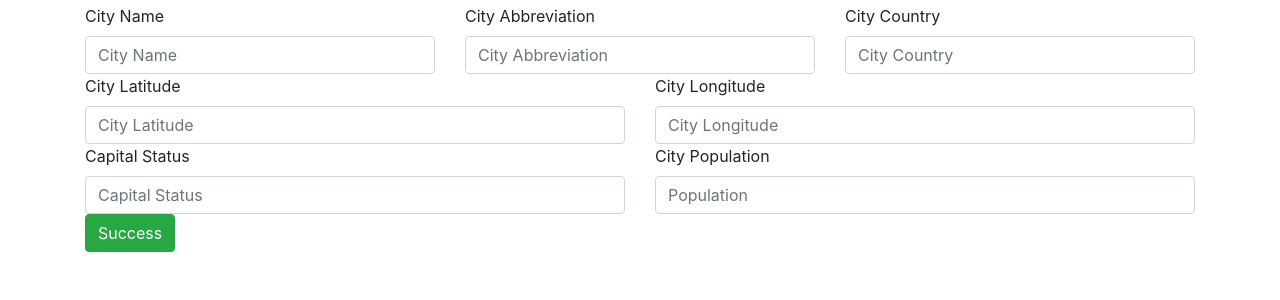
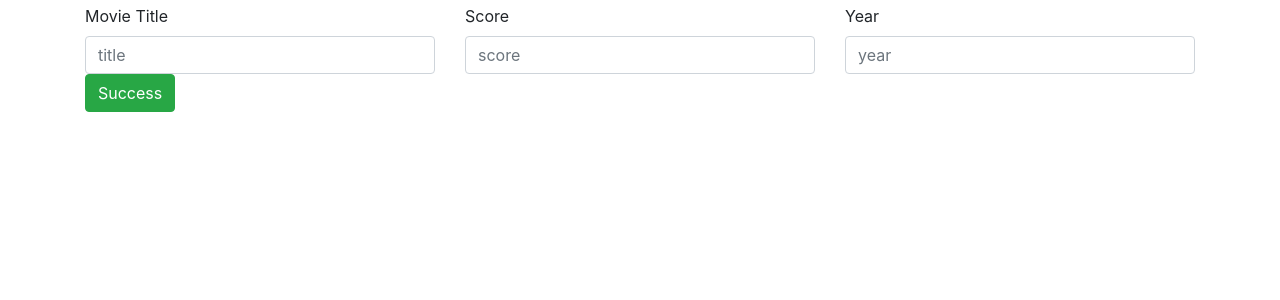
Before and after one commit to jz48/FWA_TeamDJ_IS601, a Flask app: page /mrs/new in a window 1280 px wide. Shown: the part 56-356 px from the top of the page. Run offline with Flask 2, Linux system fonts and the light colour scheme; some libraries are stand-ins or nearby versions.

Commit message:
UPDATE: update new rating function

```diff
--- a/app/app.py
+++ b/app/app.py
@@ -53,16 +53,14 @@ def form_update_post(title):
 
 @app.route('/mrs/new', methods=['GET'])
 def form_insert_get():
-    return render_template('new.html', title='New City Form')
+    return render_template('new.html', title='New Movie Rating Form')
 
 
 @app.route('/mrs/new', methods=['POST'])
 def form_insert_post():
     cursor = mysql.get_db().cursor()
-    inputData = (request.form.get('fldName'), request.form.get('fldLat'), request.form.get('fldLong'),
-                 request.form.get('fldCountry'), request.form.get('fldAbbreviation'),
-                 request.form.get('fldCapitalStatus'), request.form.get('fldPopulation'))
-    sql_insert_query = """INSERT INTO MovieRating (fldName,fldLat,fldLong,fldCountry,fldAbbreviation,fldCapitalStatus,fldPopulation) VALUES (%s, %s,%s, %s,%s, %s,%s) """
+    inputData = (request.form.get('title'), request.form.get('score'), request.form.get('year'))
+    sql_insert_query = """INSERT INTO MovieRating (Title, Score, Year) VALUES (%s, %s,%s) """
     cursor.execute(sql_insert_query, inputData)
     mysql.get_db().commit()
     return redirect("/", code=302)
--- a/app/templates/new.html
+++ b/app/templates/new.html
@@ -3,40 +3,17 @@
 <form action="/mrs/new" method="POST">
     <div class="row">
         <div class="col">
-            <label for="fldName">City Name</label>
-            <input id="fldName" type="text" class="form-control" placeholder="City Name" name="fldName">
+            <label for="title">Movie Title</label>
+            <input id="title" type="text" class="form-control" placeholder="title" name="title">
         </div>
         <div class="col">
-            <label for="fldAbbreviation">City Abbreviation</label>
-            <input id="fldAbbreviation" t ype="text" class="form-control" placeholder="City Abbreviation"
-                   name="fldAbbreviation">
+            <label for="score">Score</label>
+            <input id="score" type="number" class="form-control" placeholder="score"
+                   name="score">
         </div>
         <div class="col">
-            <label for="fldCountry">City Country</label>
-            <input id="fldCountry" type="text" class="form-control" placeholder="City Country" name="fldCountry">
-        </div>
-    </div>
-
-    <div class="row">
-        <div class="col">
-            <label for="fldLat">City Latitude</label>
-            <input id="fldLat" type="text" class="form-control" placeholder="City Latitude" name="fldLat">
-        </div>
-        <div class="col">
-            <label for="fldlong">City Longitude</label>
-            <input id="fldlong" type="text" class="form-control" placeholder="City Longitude" name="fldLong">
-        </div>
-    </div>
-    <div class="row">
-        <div class="col">
-            <label for="fldCapitalStatus">Capital Status</label>
-
-            <input id="fldCapitalStatus" type="text" class="form-control" placeholder="Capital Status "
-                   name="fldCapitalStatus">
-        </div>
-        <div class="col">
-            <label for="fldPopulation">City Population</label>
-            <input id="fldPopulation" type="text" class="form-control" placeholder="Population" name="fldPopulation">
+            <label for="year">Year</label>
+            <input id="year" type="number" class="form-control" placeholder="year" name="year">
         </div>
     </div>
     <button type="submit" class="btn btn-success">Success</button>
```
